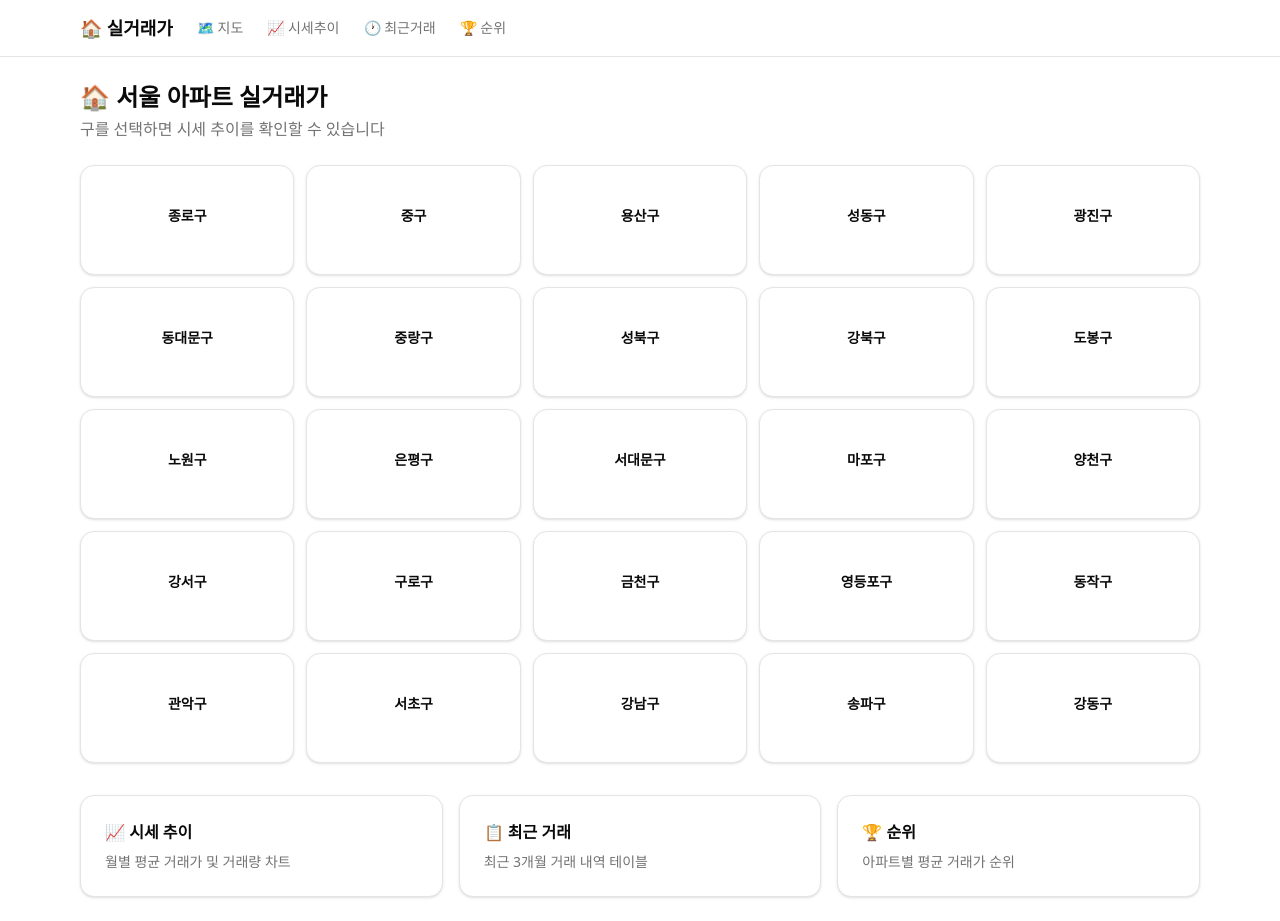
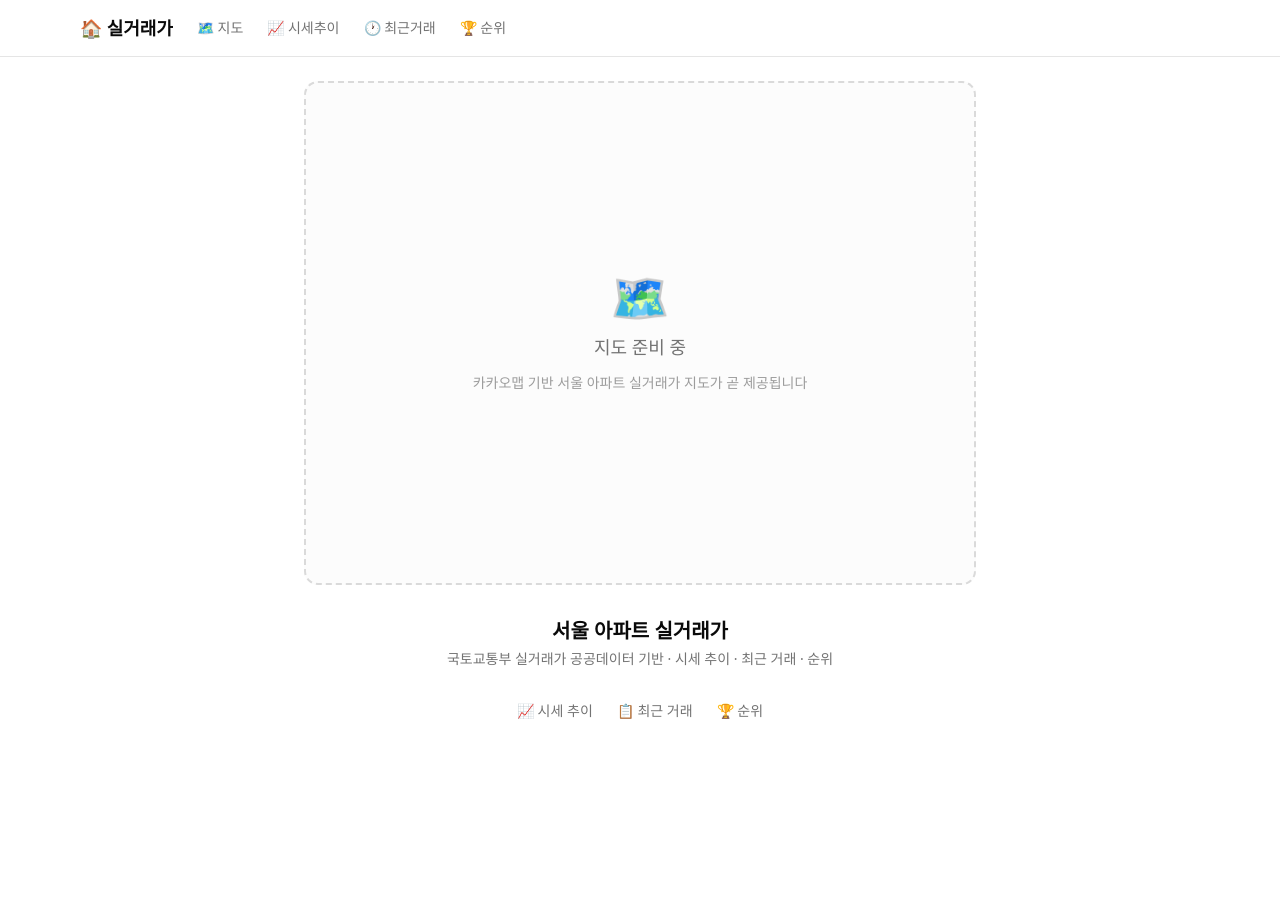
Before and after one commit to sw326/financial-dashboard, a Next.js app: page / in a window 1280 px wide. After the commit the page ends 800 px from the top, so only its background shows below. Built offline with nearby package versions, Linux system fonts and the light colour scheme.

Commit message:
refactor: 메인 페이지를 지도 placeholder로 교체, 25구 카드 그리드 제거

```diff
--- a/app/page.tsx
+++ b/app/page.tsx
@@ -1,59 +1,37 @@
 import Link from "next/link";
-import { SEOUL_GU } from "@/lib/constants";
-import { Card, CardHeader, CardTitle } from "@/components/ui/card";
 
 export default function Home() {
   return (
-    <div className="space-y-6">
-      <div>
-        <h1 className="text-2xl font-bold">🏠 서울 아파트 실거래가</h1>
-        <p className="text-muted-foreground mt-1">
-          구를 선택하면 시세 추이를 확인할 수 있습니다
+    <div className="flex flex-col items-center justify-center min-h-[60vh] space-y-8">
+      {/* 지도 Placeholder */}
+      <div className="w-full max-w-2xl aspect-[4/3] rounded-xl border-2 border-dashed border-muted-foreground/25 bg-muted/30 flex flex-col items-center justify-center gap-3">
+        <span className="text-5xl">🗺️</span>
+        <p className="text-lg font-medium text-muted-foreground">
+          지도 준비 중
+        </p>
+        <p className="text-sm text-muted-foreground/70">
+          카카오맵 기반 서울 아파트 실거래가 지도가 곧 제공됩니다
         </p>
       </div>
 
-      <div className="grid grid-cols-2 sm:grid-cols-3 md:grid-cols-4 lg:grid-cols-5 gap-3">
-        {SEOUL_GU.map((gu) => (
-          <Link key={gu.code} href={`/trend?region=${gu.code}`}>
-            <Card className="hover:border-primary hover:shadow-md transition-all cursor-pointer">
-              <CardHeader className="p-4">
-                <CardTitle className="text-sm text-center">{gu.name}</CardTitle>
-              </CardHeader>
-            </Card>
-          </Link>
-        ))}
+      {/* 서비스 소개 */}
+      <div className="text-center space-y-1">
+        <h1 className="text-xl font-bold">서울 아파트 실거래가</h1>
+        <p className="text-sm text-muted-foreground">
+          국토교통부 실거래가 공공데이터 기반 · 시세 추이 · 최근 거래 · 순위
+        </p>
       </div>
 
-      <div className="grid grid-cols-1 md:grid-cols-3 gap-4 mt-8">
-        <Link href="/trend">
-          <Card className="hover:border-primary transition-all cursor-pointer">
-            <CardHeader>
-              <CardTitle className="text-base">📈 시세 추이</CardTitle>
-              <p className="text-sm text-muted-foreground">
-                월별 평균 거래가 및 거래량 차트
-              </p>
-            </CardHeader>
-          </Card>
+      {/* 탭 링크 */}
+      <div className="flex gap-6 text-sm">
+        <Link href="/trend" className="text-muted-foreground hover:text-foreground transition-colors">
+          📈 시세 추이
         </Link>
-        <Link href="/recent">
-          <Card className="hover:border-primary transition-all cursor-pointer">
-            <CardHeader>
-              <CardTitle className="text-base">📋 최근 거래</CardTitle>
-              <p className="text-sm text-muted-foreground">
-                최근 3개월 거래 내역 테이블
-              </p>
-            </CardHeader>
-          </Card>
+        <Link href="/recent" className="text-muted-foreground hover:text-foreground transition-colors">
+          📋 최근 거래
         </Link>
-        <Link href="/rank">
-          <Card className="hover:border-primary transition-all cursor-pointer">
-            <CardHeader>
-              <CardTitle className="text-base">🏆 순위</CardTitle>
-              <p className="text-sm text-muted-foreground">
-                아파트별 평균 거래가 순위
-              </p>
-            </CardHeader>
-          </Card>
+        <Link href="/rank" className="text-muted-foreground hover:text-foreground transition-colors">
+          🏆 순위
         </Link>
       </div>
     </div>
```
